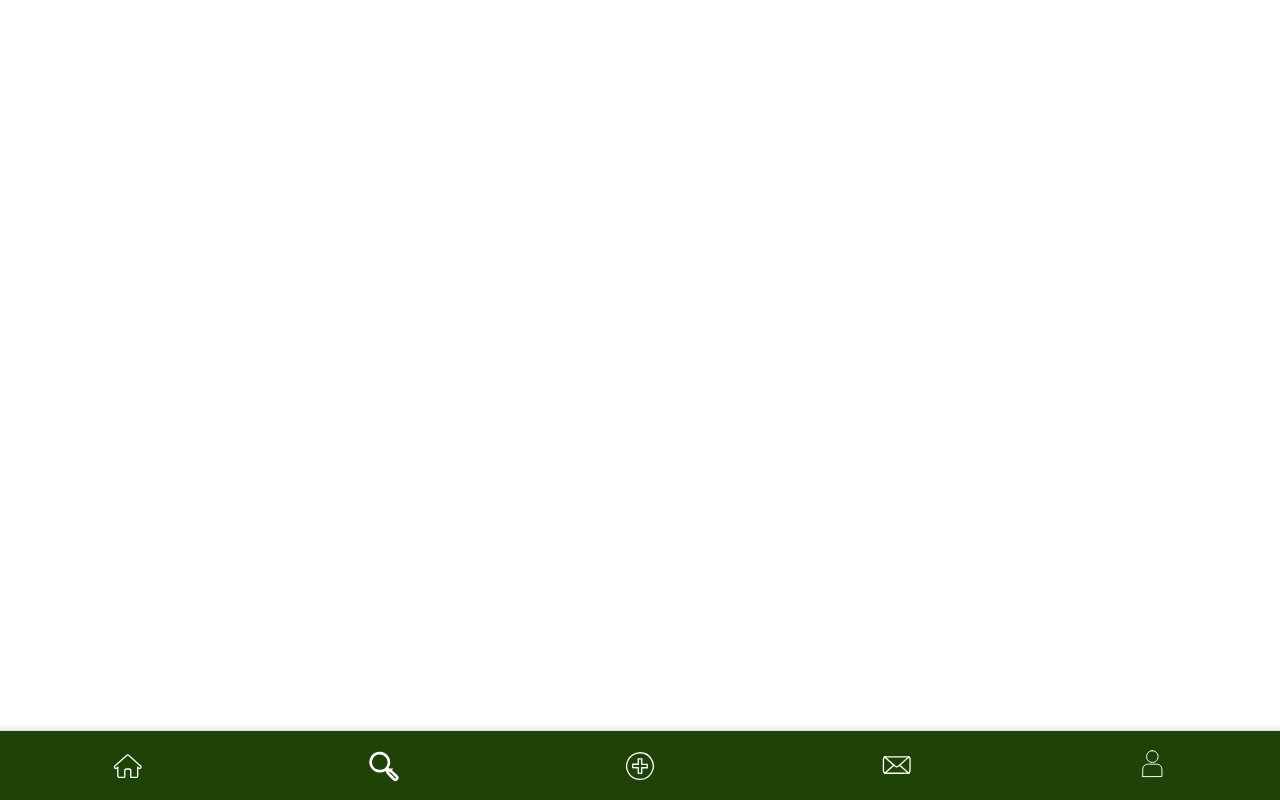
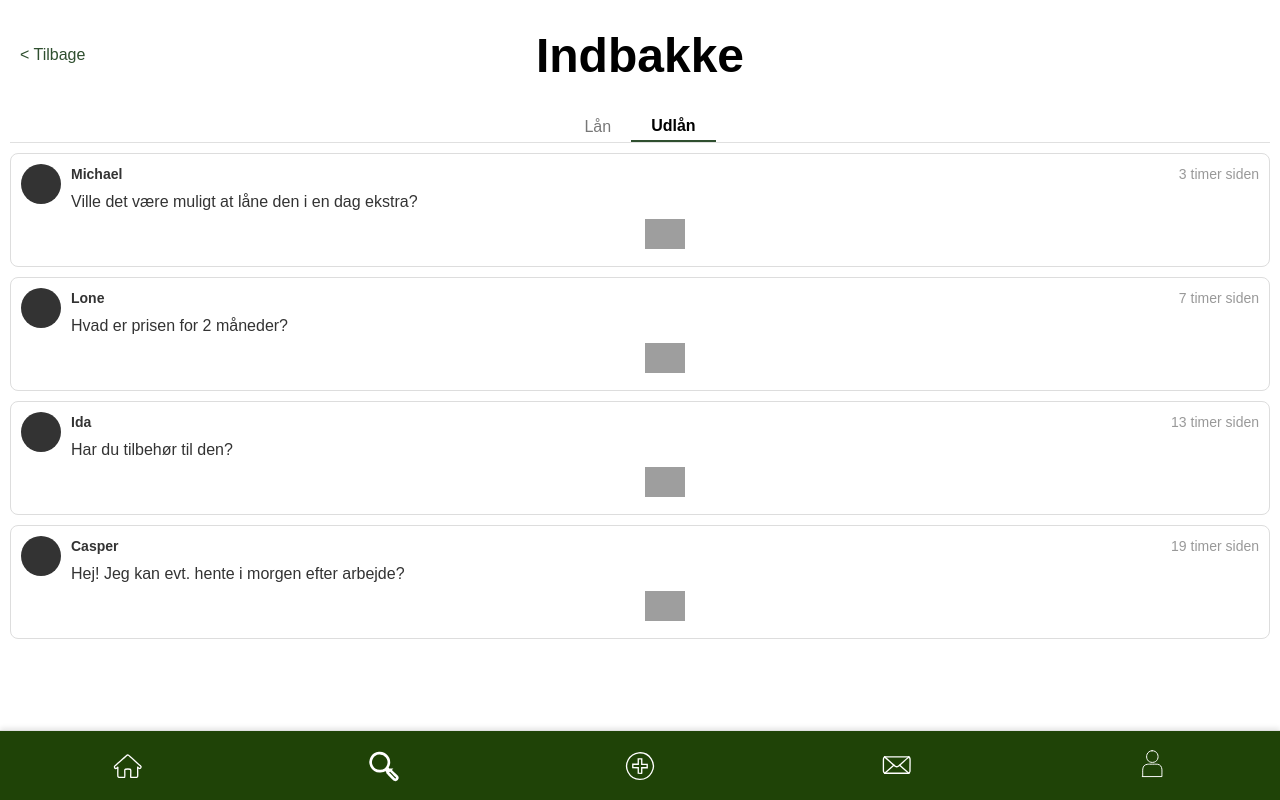
Before and after one commit to xxlindatrinh/lendlyfinal, a React (Vite) app: page /Indbakke in a window 1280 px wide. Built offline with nearby package versions, Linux system fonts and the light colour scheme; grey boxes are pictures that could not be loaded.

Commit message:
sidste ændringer. indbakke

```diff
--- a/src/Components/Forside.jsx
+++ b/src/Components/Forside.jsx
@@ -2,16 +2,16 @@ import React, { useState } from "react";
 import "../css/Forside.css";
 
 const items = [
-  { src: "img/projektor.webp", alt: "Projektor", name: "Projektor", price: "30 kr" },
+  { src: "img/projektor.webp", alt: "Projektor", name: "Projektor", price: "75 kr" },
   { src: "img/sækkevogn.webp", alt: "Sækkevogn", name: "Sækkevogn", price: "30 kr" },
-  { src: "/img/badminton.jpg", alt: "Badminton ketcher", name: "Badminton ketcher", price: "20 kr" },
-  { src: "img/soundboks.webp", alt: "Soundboks", name: "Soundboks", price: "300 kr" },
+  { src: "/img/badminton.jpg", alt: "Badminton ketcher", name: "Badminton ketcher", price: "25 kr" },
+  { src: "img/soundboks.webp", alt: "Soundboks", name: "Soundboks", price: "400 kr", badge: "3 d." },
   { src: "img/trillebør.webp", alt: "Trillebør", name: "Trillebør", price: "30 kr" },
   { src: "img/sav.webp", alt: "Geringsav", name: "Geringsav", price: "20 kr" },
-  { src: "/img/lysterapi.webp", alt: "Lysterapi lampe", name: "Lysterapi lampe", price: "50 kr", badge: "1-2 mdr." },
+  { src: "/img/lysterapi.webp", alt: "Lysterapi lampe", name: "Lysterapi lampe", price: "55 kr", badge: "1 mdr." },
   { src: "img/elektrisk-høvl.webp", alt: "Elektrisk høvl", name: "Elektrisk høvl", price: "50 kr" },
   { src: "img/stole.webp", alt: "4 stole", name: "4 stole", price: "30 kr" },
-  { src: "img/strikkepinde.webp", alt: "Strikkepinde sæt", name: "Strikkepinde sæt", price: "40 kr" },
+  { src: "img/strikkepinde.webp", alt: "Strikkepinde sæt", name: "Strikkepinde sæt", price: "35 kr", badge: "1 uge" },
 ];
 
 const HeartButton = ({ onClick, isLiked }) => (
@@ -58,7 +58,7 @@ function Forside() {
         <div className="scroll-category">Værktøj</div>
         <div className="scroll-category">Elektronik</div>
         <div className="scroll-category">Tøj</div>
-        <div className="scroll-category">Hobby</div>
+        <div className="scroll-category">Kreative værktøjer</div>
       </div>
 
       {/* Main Content */}
--- a/src/Components/Indbakke.jsx
+++ b/src/Components/Indbakke.jsx
@@ -1,11 +1,60 @@
 import '../css/Indbakke.css';
+import { useNavigate } from 'react-router-dom'; // Import useNavigate fra React Router
 
 function Indbakke() {
+    const navigate = useNavigate(); // Initialiser navigate til navigation
+
+    const messages = [
+        { id: 1, name: 'Michael', time: '3 timer siden', message: 'Ville det være muligt at låne den i en dag ekstra?' },
+        { id: 2, name: 'Lone', time: '7 timer siden', message: 'Hvad er prisen for 2 måneder?' },
+        { id: 3, name: 'Ida', time: '13 timer siden', message: 'Har du tilbehør til den?' },
+        { id: 4, name: 'Casper', time: '19 timer siden', message: 'Hej! Jeg kan evt. hente i morgen efter arbejde?' }
+    ];
+
     return (
         <>
+            {/* Profil Header */}
+            <div className="indbakke-container">
+                <header className="indbakke-header">
+                    <div id="back-button">
+                        <button className="back-button" onClick={() => navigate(-1)}>
+                            &lt; Tilbage
+                        </button>
+                    </div>
+                    <div>
+                        <h1>Indbakke</h1>
+                    </div>
+                </header>
+            </div>
+
+            {/* Indbakke */}
+            <div className="indbakke">
+                <div className="tabs">
+                    <button className="tab">Lån</button>
+                    <button className="tab active">Udlån</button>
+                </div>
+                <div className="messages-list">
+                    {messages.map((msg) => (
+                        <div key={msg.id} className="message-item">
+                            <div className="message-profile">
+                                <div className="profile-image"></div>
+                            </div>
+                            <div className="message-content">
+                                <div className="message-header">
+                                    <span className="message-name">{msg.name}</span>
+                                    <span className="message-time">{msg.time}</span>
+                                </div>
+                                <p className="message-text">{msg.message}</p>
+                                <div class="-image">
+    <img src="path/to/your-image.jpg" alt="Description of the image" />
+</div>
+                            </div>
+                        </div>
+                    ))}
+                </div>
+            </div>
         </>
     );
 }
 
-
 export default Indbakke;
--- a/src/Components/Kategori.jsx
+++ b/src/Components/Kategori.jsx
@@ -50,7 +50,7 @@ function Kategori() {
         <h2>Alle kategorier</h2>
         <div className="kategori-item">
           <img src="/ikoner/tøjikon.svg" alt="Beklædning icon" />
-          <span>Beklædning</span>
+          <span>Tøj</span>
         </div>
         <div className="kategori-item">
           <img src="/ikoner/læseikon.svg" alt="Bøger icon" />
--- a/src/css/Forside.css
+++ b/src/css/Forside.css
@@ -85,15 +85,13 @@ html {
 }
 
 .scroll-category {
-  color: #646080;
-  background-color: #e9e9e9;
+  color: 000000;
+  background-color: rgba(31, 67, 7, 0.3);
   padding: 6px 14px;
   border-radius: 20px;
   margin-right: 10px;
   border: 1px solid #b0b0bd;
   font-size: 14px;
-  cursor: pointer;
-  transition: background-color 0.3s, color 0.3s;
   flex-shrink: 0;
 }
 
--- a/src/css/Indbakke.css
+++ b/src/css/Indbakke.css
@@ -0,0 +1,142 @@
+body {
+    margin: 0;
+    padding-bottom: 4.4375rem;
+    overflow-x: hidden;
+    background-color: #ffffff;
+  }
+
+  .indbakke-container {
+    margin: 0;
+    padding: 0;
+    background-color: #ffffff;
+    overflow-x: hidden;
+  }
+
+  .indbakke-header {
+    display: flex;
+    align-items: center; /* Centers items vertically on the same line */
+    justify-content: center; /* Centers the h1 horizontally */
+    font-size: 24px;
+    font-weight: bold;
+    margin-top: 20px;
+    margin-bottom: 5px;
+    position: relative; /* Allows absolute positioning for the button */
+    padding: 0;
+    color: black;
+  }
+
+  #back-button {
+    padding-bottom: 20px;
+  }
+
+  .back-button {
+    font-size: 16px;
+    background: none;
+    color: black;
+    border: none;
+    position: absolute; /* Absolutely positioned to the left */
+    left: 20px; /* Adjust this value to set the distance from the left edge */
+    transform: translateY(0); /* Fine-tune vertical alignment, if needed */
+  }
+
+.indbakke {
+    font-family: Arial, sans-serif;
+    padding: 10px;
+    background-color: #ffffff;
+    padding-bottom: 4.4375rem;
+}
+
+.back-button {
+    margin-right: 10px;
+    font-size: 16px;
+    color: #333;
+    background: none;
+    border: none;
+}
+
+.tabs {
+    display: flex;
+    justify-content: center;
+    border-bottom: 1px solid #e0e0e0;
+}
+
+.tab {
+    padding: 10px 20px;
+    font-size: 16px;
+    color: #333;
+    background: none;
+    border: none;
+    cursor: pointer;
+}
+
+.tab.active {
+    border-bottom: 2px solid black;
+    font-weight: bold;
+}
+
+.messages-list {
+    padding: 10px 0;
+}
+
+.message-item {
+    display: flex;
+    align-items: flex-start;
+    padding: 10px;
+    background-color: #fff;
+    margin-bottom: 10px;
+    border: 1px solid #ddd;
+    border-radius: 8px;
+}
+
+.message-profile {
+    flex-shrink: 0;
+}
+
+.profile-image {
+    width: 40px;
+    height: 40px;
+    background-color: #333;
+    border-radius: 50%;
+    display: flex;
+    align-items: center;
+    justify-content: center;
+    color: white;
+    font-size: 20px;
+}
+
+.message-content {
+    flex: 1;
+    margin-left: 10px;
+}
+
+.message-header {
+    display: flex;
+    justify-content: space-between;
+    font-size: 14px;
+    color: #666;
+    margin-bottom: 5px;
+}
+
+.message-name {
+    font-weight: bold;
+    color: #333;
+}
+
+.message-time {
+    color: #999;
+}
+
+.message-text {
+    font-size: 16px;
+    color: #333;
+    margin: 5px 0;
+    text-align: left;
+}
+
+.indbakke-image-placeholder {
+    width: 60px;
+    height: 60px;
+    background-color: #e0e0e0;
+    border: 1px solid #ccc;
+    margin-top: 5px;
+}
```
